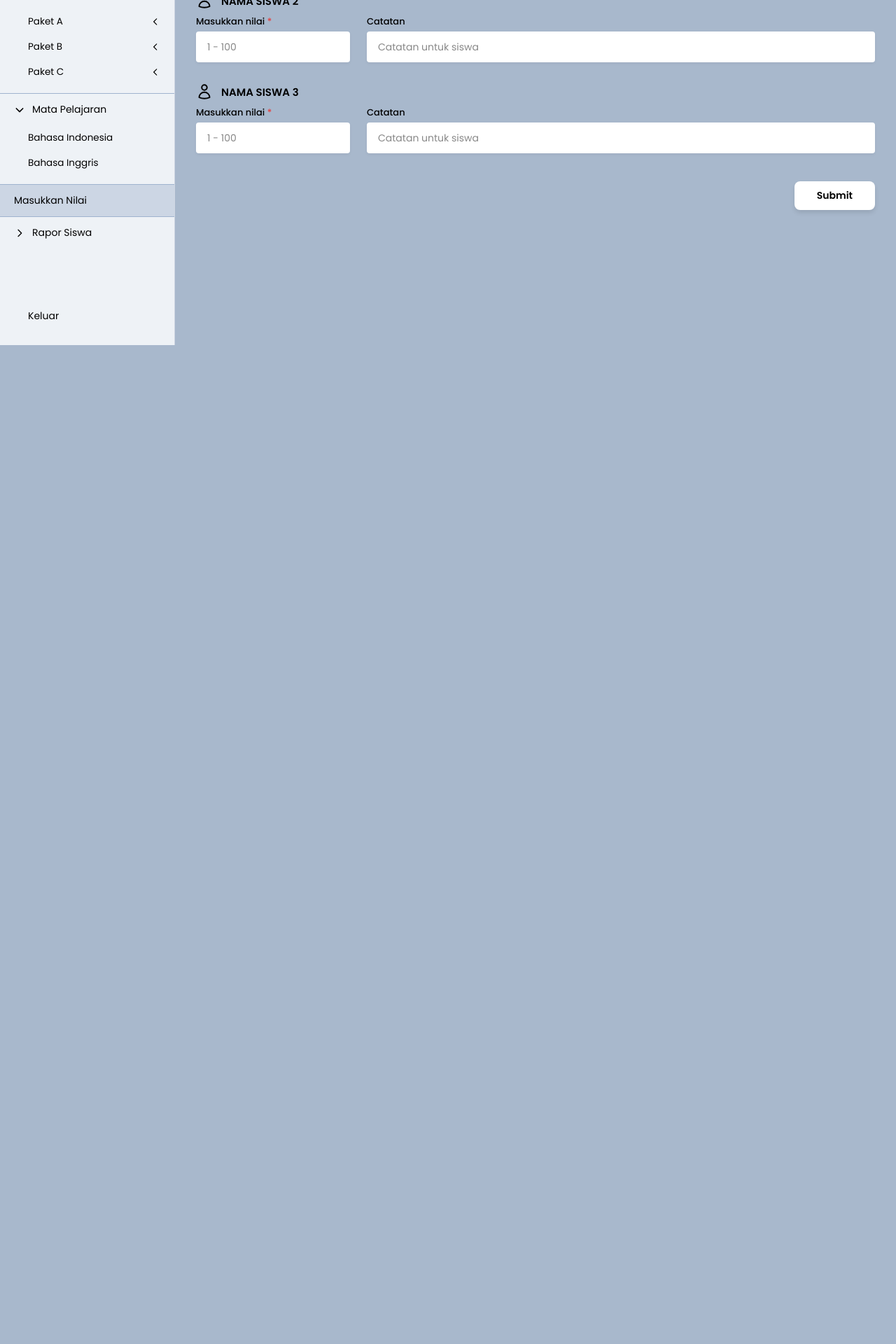
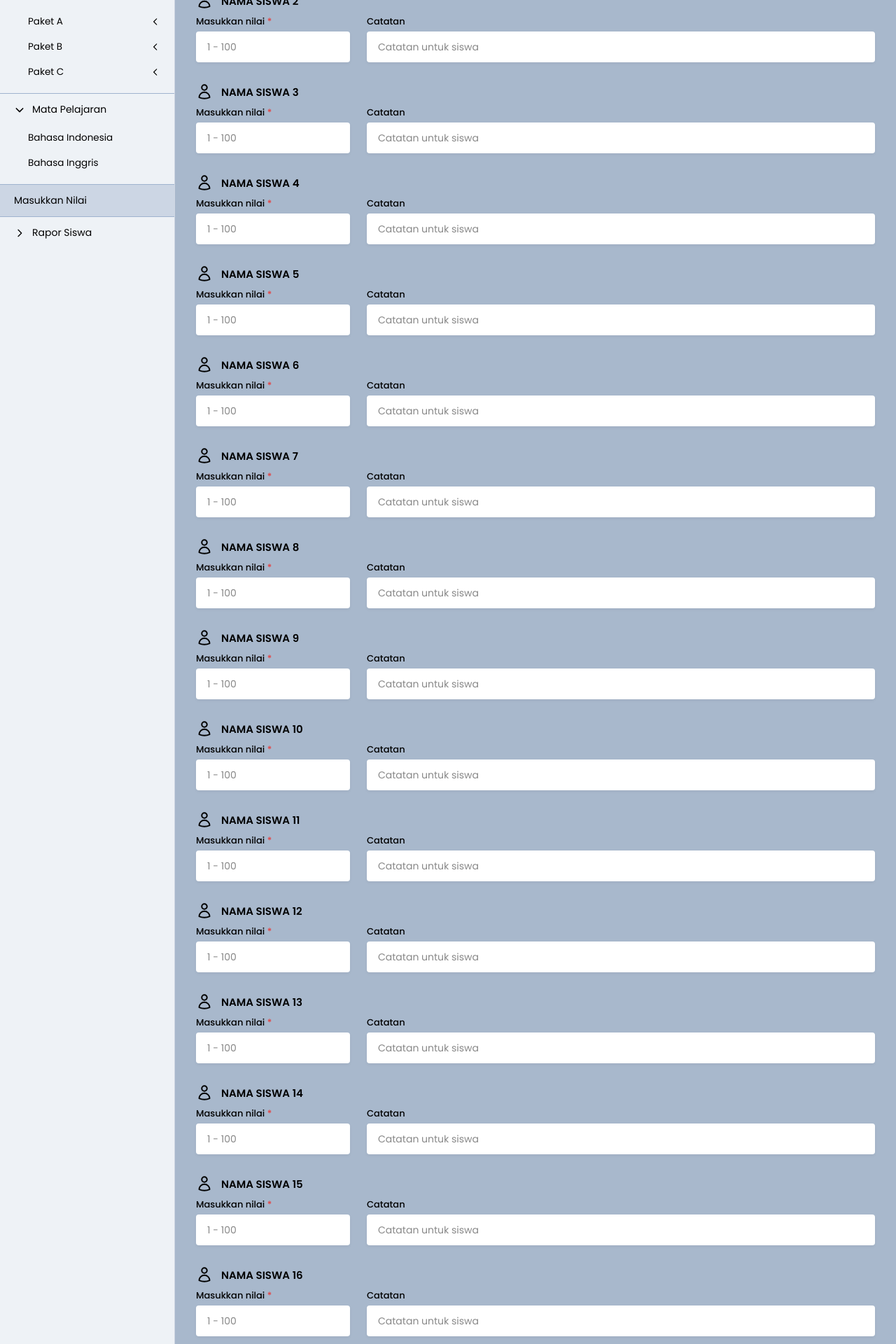
Before and after one commit to Kelompok-5-PPL-23-05/KELOMPOK-E, a Laravel app: page /dashboard in a window 1280 px wide. Shown: the part 307-2227 px from the top of the page at 70% size. Before the commit the page ends 800 px from the top, so only its background shows below. Run offline with Laravel 12, Linux system fonts and the light colour scheme; a user stored in the database is signed in; data comes from the database, SQL or seed files in the repository.

Commit message:
PPLE-9 membuat form deskripsi nilai siswa

```diff
--- a/Template Laravel/resources/views/dashboard.blade.php
+++ b/Template Laravel/resources/views/dashboard.blade.php
@@ -192,8 +192,9 @@
         /* ════════════ MAIN CONTENT ════════════ */
         .main-content {
             flex: 1;
-            padding: 50px 30px 50px 30px;
+            padding: 50px 30px;
             overflow-y: auto;
+            overflow-x: hidden;
         }
 
         .filter-row {
@@ -231,8 +232,15 @@
         }
 
         /* Student Card Structure */
+
+        .student-list{
+            width:100%;
+            display:block;
+        }
         .student-row {
             margin-bottom: 30px;
+            width: 100%;
+            display: block;
         }
 
         .student-name {
@@ -255,6 +263,7 @@
             display: flex;
             gap: 24px;
             align-items: flex-start;
+            width: 100%;
         }
 
         .input-group {
@@ -426,64 +435,44 @@
         </div>
 
         <form action="#" method="POST">
-            <!-- NAMA SISWA 1 -->
+
+    <div class="student-list">
+
+    @for($i = 1; $i <= 35; $i++)
     <div class="student-row">
         <div class="student-name">
             <svg fill="none" viewBox="0 0 24 24" stroke="currentColor">
-                        <path stroke-linecap="round" stroke-linejoin="round" d="M15.75 6a3.75 3.75 0 11-7.5 0 3.75 3.75 0 017.5 0zM4.501 20.118a7.5 7.5 0 0114.998 0A17.933 17.933 0 0112 21.75c-2.676 0-5.216-.584-7.499-1.632z"/>
+                <path stroke-linecap="round" stroke-linejoin="round"
+                    d="M15.75 6a3.75 3.75 0 11-7.5 0 3.75 3.75 0 017.5 0zM4.501 20.118a7.5 7.5 0 0114.998 0A17.933 17.933 0 0112 21.75c-2.676 0-5.216-.584-7.499-1.632z"/>
             </svg>
-                    NAMA SISWA 1
+
+            NAMA SISWA {{ $i }}
         </div>
+
         <div class="input-row">
+
             <div class="input-group nilai">
                 <label>Masukkan nilai <span class="required">*</span></label>
-                        <input type="number" class="form-input" placeholder="1 - 100" min="1" max="100">
+
+                <input
+                    type="number"
+                    class="form-input"
+                    placeholder="1 - 100"
+                    min="1"
+                    max="100"
+                    oninput="batasNilai(this)">
             </div>
+
             <div class="input-group catatan">
                 <label>Catatan</label>
+
                 <input type="text" class="form-input" placeholder="Catatan untuk siswa">
             </div>
+
         </div>
     </div>
+    @endfor
 
-            <!-- NAMA SISWA 2 -->
-            <div class="student-row">
-                <div class="student-name">
-                    <svg fill="none" viewBox="0 0 24 24" stroke="currentColor">
-                        <path stroke-linecap="round" stroke-linejoin="round" d="M15.75 6a3.75 3.75 0 11-7.5 0 3.75 3.75 0 017.5 0zM4.501 20.118a7.5 7.5 0 0114.998 0A17.933 17.933 0 0112 21.75c-2.676 0-5.216-.584-7.499-1.632z"/>
-                    </svg>
-                    NAMA SISWA 2
-                </div>
-                <div class="input-row">
-                    <div class="input-group nilai">
-                        <label>Masukkan nilai <span class="required">*</span></label>
-                        <input type="number" class="form-input" placeholder="1 - 100" min="1" max="100">
-                    </div>
-                    <div class="input-group catatan">
-                        <label>Catatan</label>
-                        <input type="text" class="form-input" placeholder="Catatan untuk siswa">
-                    </div>
-                </div>
-            </div>
-
-            <!-- NAMA SISWA 3 -->
-            <div class="student-row">
-                <div class="student-name">
-                    <svg fill="none" viewBox="0 0 24 24" stroke="currentColor">
-                        <path stroke-linecap="round" stroke-linejoin="round" d="M15.75 6a3.75 3.75 0 11-7.5 0 3.75 3.75 0 017.5 0zM4.501 20.118a7.5 7.5 0 0114.998 0A17.933 17.933 0 0112 21.75c-2.676 0-5.216-.584-7.499-1.632z"/>
-                    </svg>
-                    NAMA SISWA 3
-                </div>
-                <div class="input-row">
-                    <div class="input-group nilai">
-                        <label>Masukkan nilai <span class="required">*</span></label>
-                        <input type="number" class="form-input" placeholder="1 - 100" min="1" max="100">
-                    </div>
-                    <div class="input-group catatan">
-                        <label>Catatan</label>
-                        <input type="text" class="form-input" placeholder="Catatan untuk siswa">
-                    </div>
-                </div>
     </div>
 
     <div class="submit-wrapper">
@@ -493,5 +482,17 @@
 </form>
     </main>
 
+<script>
+function batasNilai(input){
+    if(input.value > 100){
+        input.value = 100;
+    }
+
+    if(input.value < 1 && input.value != ''){
+        input.value = 1;
+    }
+}
+</script>
+
 </body>
 </html>
```
Lines whose indentation alone changed are shown as unchanged.
